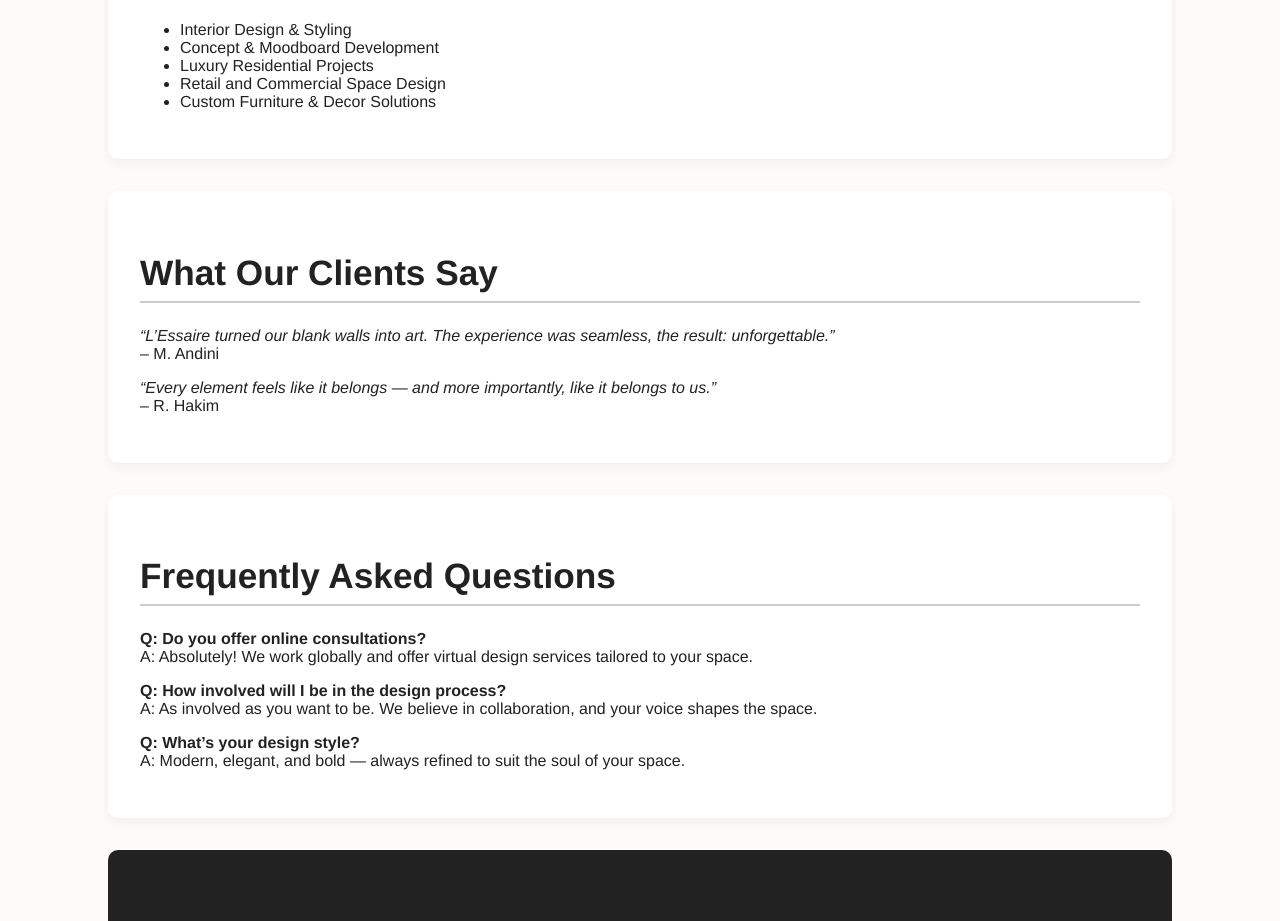
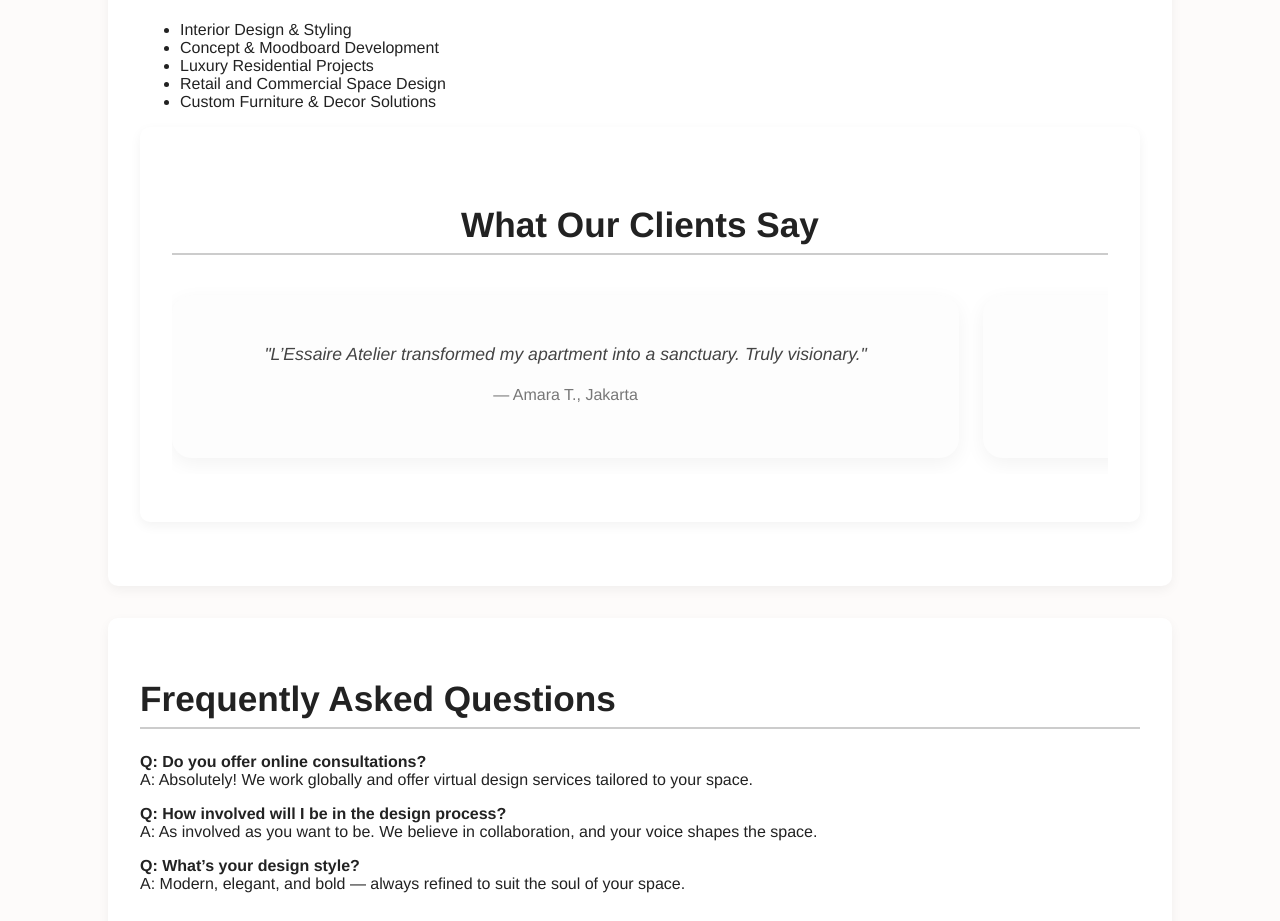
Before and after one commit to LesaaireAtelier/lesaire, a plain HTML site: page index.html in a window 1280 px wide. Shown: the part 1162-2083 px from the top of the page. Drawn offline with Linux system fonts and the light colour scheme.

Commit message:
Update index.html

```diff
--- a/index.html
+++ b/index.html
@@ -116,10 +116,80 @@
       <li>Retail and Commercial Space Design</li>
       <li>Custom Furniture & Decor Solutions</li>
     </ul>
-  </section>  <section class="testimonials">
-    <h2>What Our Clients Say</h2>
-    <p><em>“L’Essaire turned our blank walls into art. The experience was seamless, the result: unforgettable.”</em><br>– M. Andini</p>
-    <p><em>“Every element feels like it belongs — and more importantly, like it belongs to us.”</em><br>– R. Hakim</p>
+  <section class="testimonials">
+  <h2>What Our Clients Say</h2>
+  <div class="testimonial-scroll">
+    <div class="testimonial-card">
+      <p>"L’Essaire Atelier transformed my apartment into a sanctuary. Truly visionary."</p>
+      <h4>— Amara T., Jakarta</h4>
+    </div>
+    <div class="testimonial-card">
+      <p>"Every detail was crafted with intention. Elegant, bold, unforgettable."</p>
+      <h4>— Felix M., Surabaya</h4>
+    </div>
+    <div class="testimonial-card">
+      <p>"They didn't just design my space — they understood my lifestyle."</p>
+      <h4>— Nadine R., Bali</h4>
+    </div>
+    <div class="testimonial-card">
+      <p>"Timeless design, artistic vision, and flawless execution."</p>
+      <h4>— Reza K., Bandung</h4>
+    </div>
+  </div>
+</section>
+
+<style>
+  .testimonials {
+    background-color: #fff;
+    padding: 3rem 2rem;
+    text-align: center;
+  }
+
+  .testimonial-scroll {
+    display: flex;
+    overflow-x: auto;
+    gap: 1.5rem;
+    padding: 1rem;
+    scroll-snap-type: x mandatory;
+    -webkit-overflow-scrolling: touch;
+  }
+
+  .testimonial-card {
+    flex: 0 0 80%;
+    background-color: #fdfdfd;
+    padding: 2rem;
+    border-radius: 20px;
+    box-shadow: 0 6px 20px rgba(0, 0, 0, 0.05);
+    scroll-snap-align: start;
+    min-width: 300px;
+    transition: transform 0.3s ease;
+  }
+
+  .testimonial-card:hover {
+    transform: translateY(-5px);
+  }
+
+  .testimonial-card p {
+    font-size: 1.1rem;
+    font-style: italic;
+    color: #444;
+    margin-bottom: 1rem;
+  }
+
+  .testimonial-card h4 {
+    font-weight: normal;
+    color: #777;
+  }
+
+  /* Hide scrollbar on mobile */
+  .testimonial-scroll::-webkit-scrollbar {
+    display: none;
+  }
+  .testimonial-scroll {
+    -ms-overflow-style: none;
+    scrollbar-width: none;
+  }
+</style>
   </section>  <section class="faq">
     <h2>Frequently Asked Questions</h2>
     <p><strong>Q: Do you offer online consultations?</strong><br>A: Absolutely! We work globally and offer virtual design services tailored to your space.</p>
```
